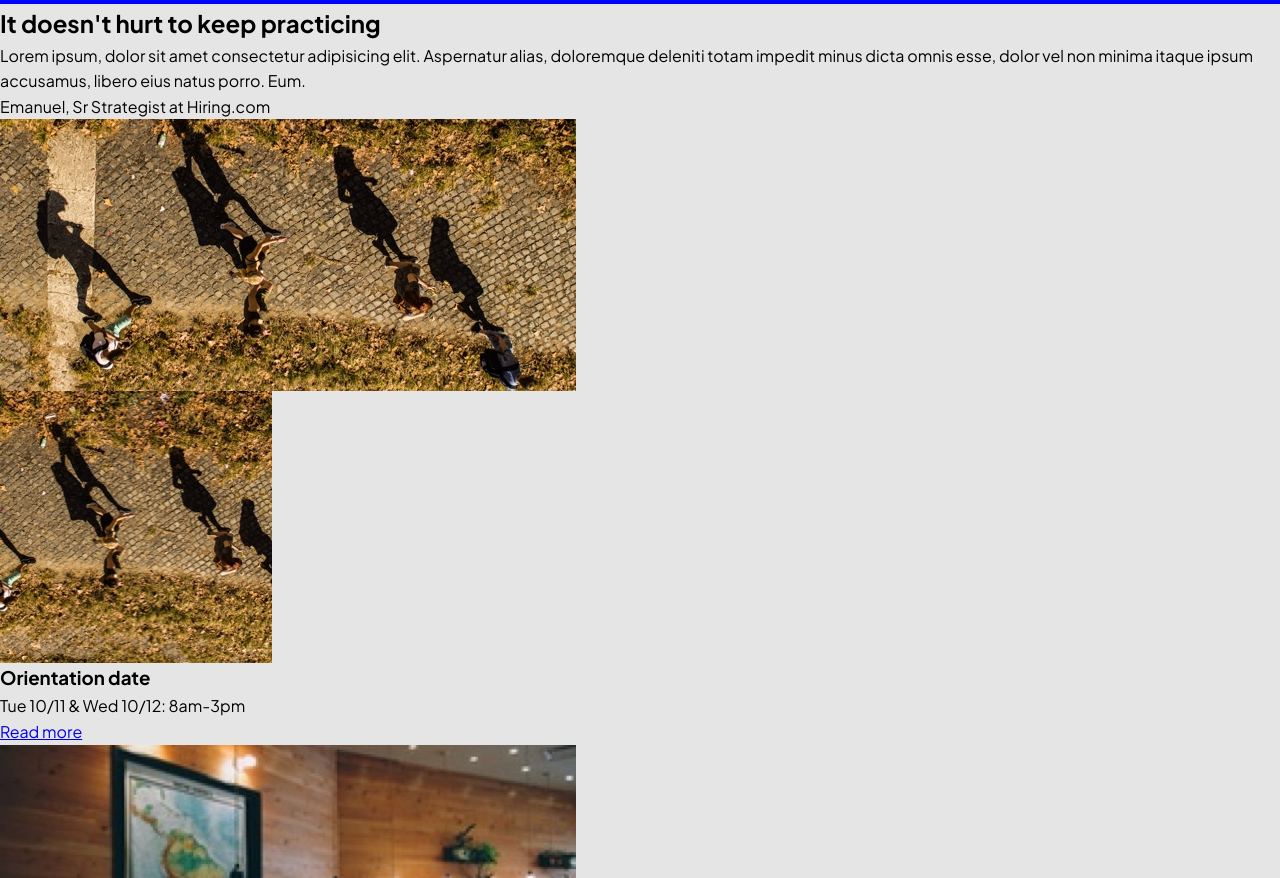
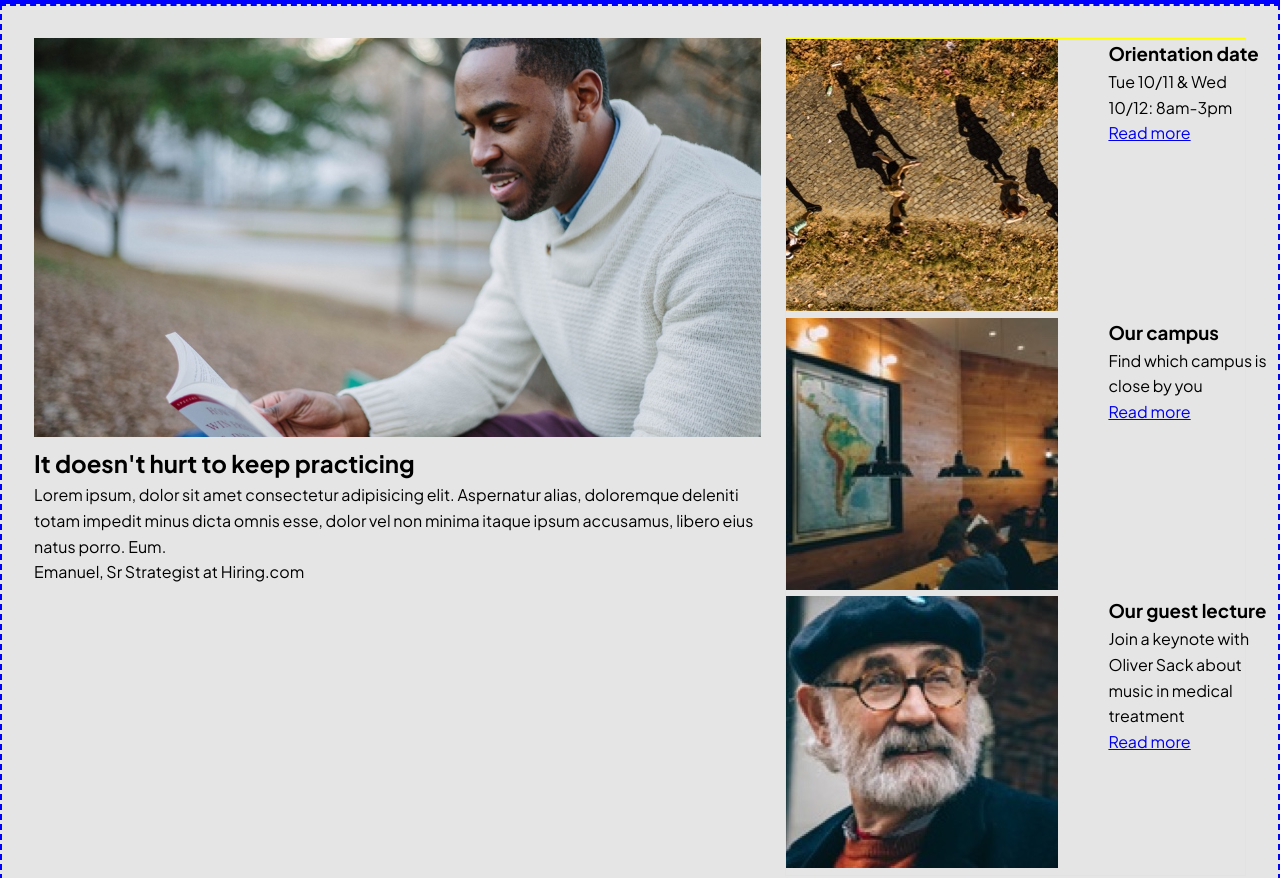
Before and after one commit to BurbujaDeJabon/colmar-academy, a plain HTML site: page index.html in a window 1280 px wide. Shown: the part 633-1511 px from the top of the page. Drawn offline with Linux system fonts and the light colour scheme.

Commit message:
miditron basic layout/responsive

```diff
--- a/index.html
+++ b/index.html
@@ -74,7 +74,9 @@
 
         <!--miditron-->
         <div class="miditron">
-            <section class="left">
+
+            <section class="left miditron__desktop-img">
+                <img class="miditron__desktop-img" src="./images/information-main.jpg">
                 <h2>It doesn't hurt to keep practicing</h2>
                 <p class="miditron-txt">Lorem ipsum, dolor sit amet consectetur adipisicing elit. Aspernatur alias, doloremque deleniti totam impedit minus dicta omnis esse, dolor vel non minima itaque ipsum accusamus, libero eius natus porro. Eum.</p>
                 <p class="miditron-author">Emanuel, Sr Strategist at Hiring.com</p>
@@ -87,9 +89,12 @@
                         <img class="miditron__mobile-img" src="./images/information-orientation-mobile.jpg">
                         <img class="miditron__desktop-img" src="./images/information-orientation.jpg">
                     </div>
+
+                    <div class="miditron-article__info">
                     <h3>Orientation date</h3>
                     <p class="miditron-txt">Tue 10/11 & Wed 10/12: 8am-3pm</p>
                     <p class="miditron-cta"><a href="#">Read more</a></p>
+                    </div>
                 </article>
 
                 <article class="card miditron-article">
@@ -97,9 +102,12 @@
                         <img class="miditron__mobile-img" src="./images/information-campus-mobile.jpg">
                         <img class="miditron__desktop-img" src="./images/information-campus.jpg">
                     </div>
+
+                    <div class="miditron-article__info">
                     <h3>Our campus</h3>
                     <p class="miditron-txt">Find which campus is close by you</p>
                     <p class="miditron-cta"><a href="#">Read more</a></p>
+                </div>
                 </article>
 
                 <article class="card miditron-article">
@@ -107,9 +115,12 @@
                         <img class="miditron__mobile-img" src="./images/information-guest-lecture-mobile.jpg">
                         <img class="miditron__desktop-img" src="./images/information-guest-lecture.jpg">
                     </div>
+
+                    <div class="miditron-article__info">
                     <h3>Our guest lecture</h3>
                     <p class="miditron-txt">Join a keynote with Oliver Sack about music in medical treatment</p>
                     <p class="miditron-cta"><a href="#">Read more</a></p>
+                    </div>
                 </article>
 
             </section>
--- a/style.css
+++ b/style.css
@@ -92,10 +92,21 @@ header {
     padding: 32px 0;
 }
 
+/* Miditron */
+.miditron {
+    display: grid;
+    grid-template-columns: 1fr;
+    border: dashed 2px blue;
+    padding: 2em;
+}
+
+
 /* Smaller screens only */
 
 @media only screen and (max-width: 775px) {
-
+    .miditron__desktop-img {
+        display: none;
+    }
 
 }
 /* Larger screens */
@@ -151,4 +162,31 @@ header {
     .jumbotron-txt {
         font-weight: 500;
     }
+
+    /* Larger screens MidiTron styles */
+
+    .miditron__desktop-img {
+        display: inline-block;
+    }
+    .miditron__mobile-img {
+        display: none;
+    }
+
+    .miditron {
+        gap: 24px;
+        grid-template-columns: 60% 1fr;
+    }
+
+    .miditron-article {
+        display: grid;
+        grid-template-columns: 65% 35%;
+        gap: 24px;
+    }
+
+    .miditron .right {
+        display: flex;
+        flex-direction: column;
+        border: solid 1px yellow;
+    }
+
 }
```
